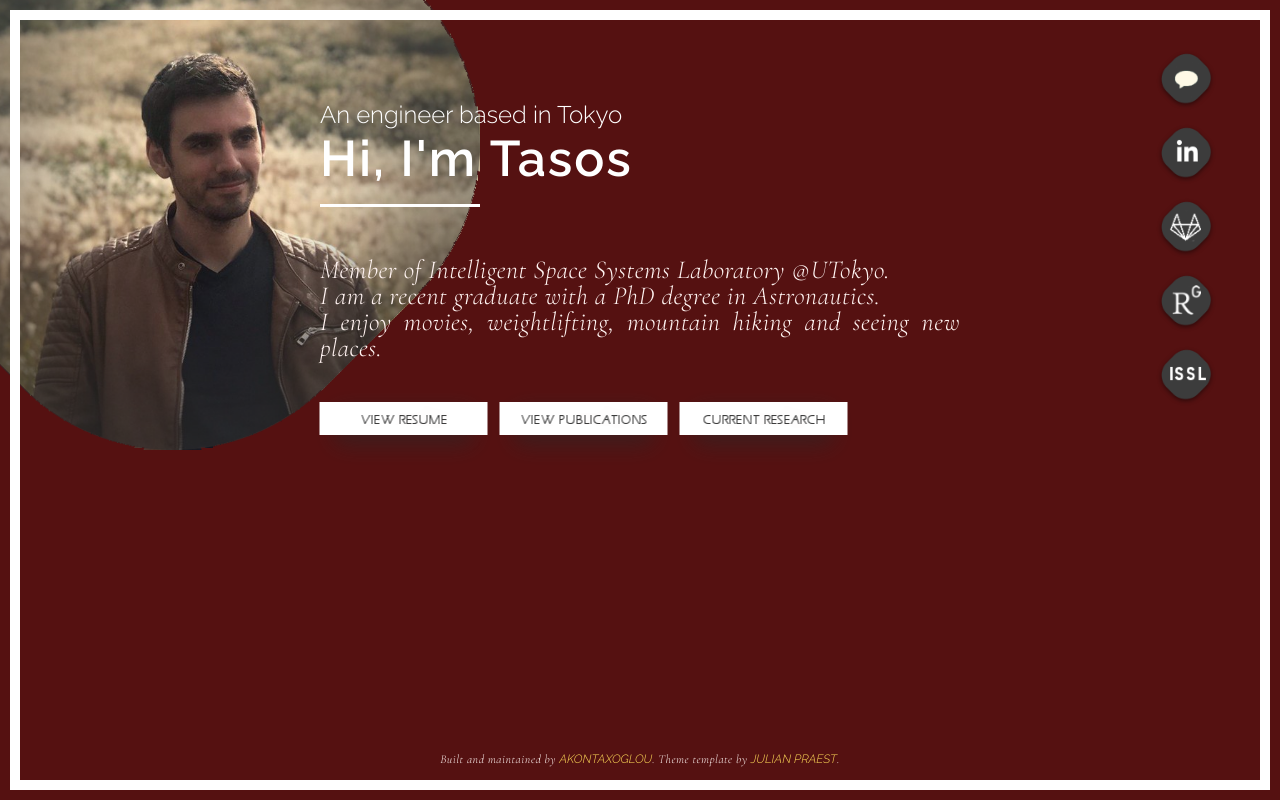
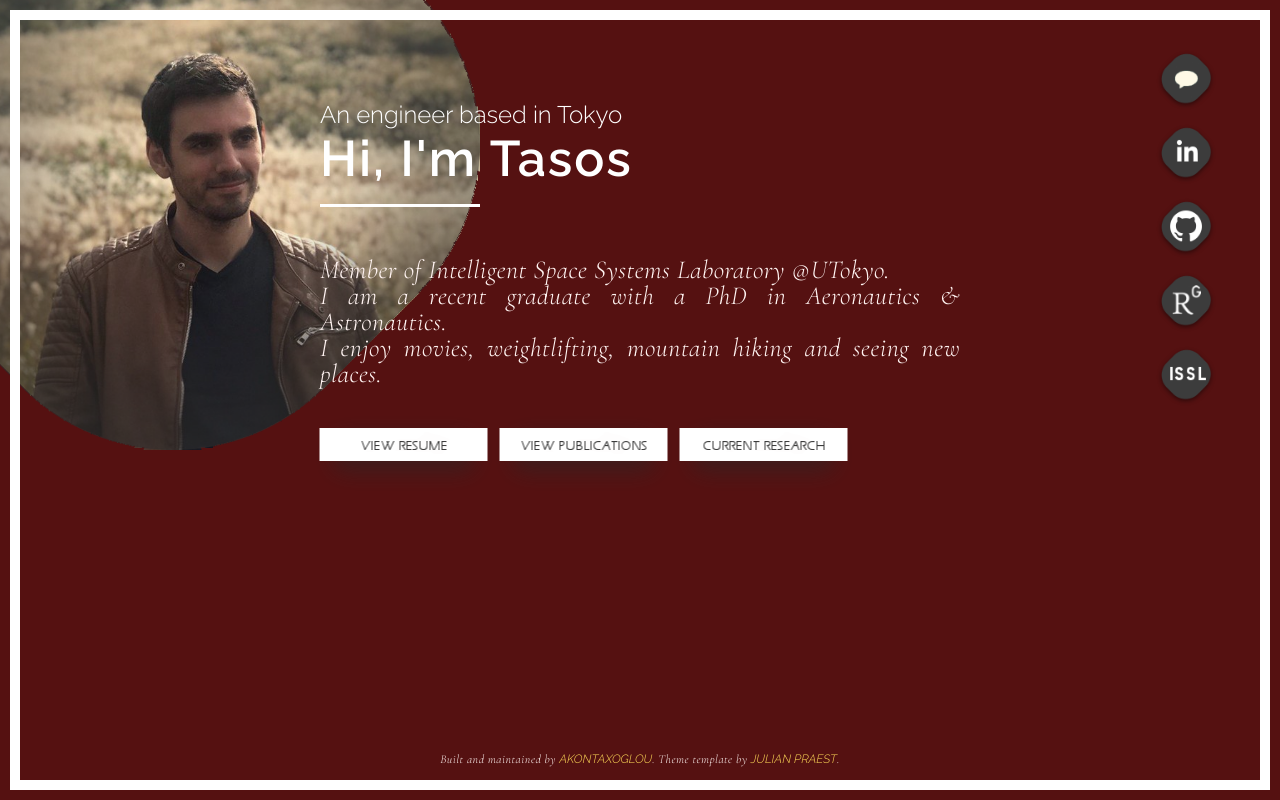
Before and after one commit to akontaxoglou/akontaxoglou.github.io, a plain HTML site: page index.html in a window 1280 px wide. Drawn offline with nearby package versions, Linux system fonts and the light colour scheme.

Commit message:
updated cv and icons

```diff
--- a/index.html
+++ b/index.html
@@ -384,7 +384,7 @@ hr {
   <h3 class="delayedAppearance">
 	Member of Intelligent Space Systems Laboratory @UTokyo.
 	<br>
-	I am a recent graduate with a PhD degree in Astronautics.
+	I am a recent graduate with a PhD in Aeronautics & Astronautics.
 	<br>
 	I enjoy movies, weightlifting, mountain hiking and seeing new places.
 	<br>
@@ -428,8 +428,8 @@ hr {
 			</a>
 	</div>
 	<div class="sm_button">
-			<a href="https://gitlab.com/a.kontaxoglou" rel="noopener">
-			<img  alt="my gitlab profile" src="gitlab.png" width="60" height="60">
+			<a href="https://github.com/akontaxoglou/" rel="noopener">
+			<img  alt="my gitlab profile" src="gh.png" width="60" height="60">
 			</a>
 	</div>
 	<div class="sm_button">
```
Also changed, not shown: 1 other file.
